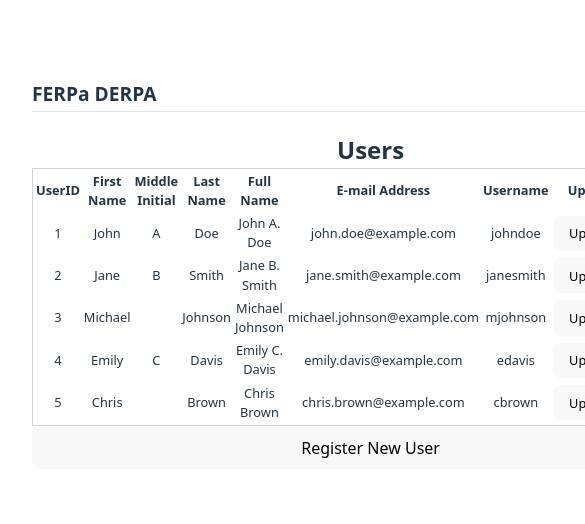
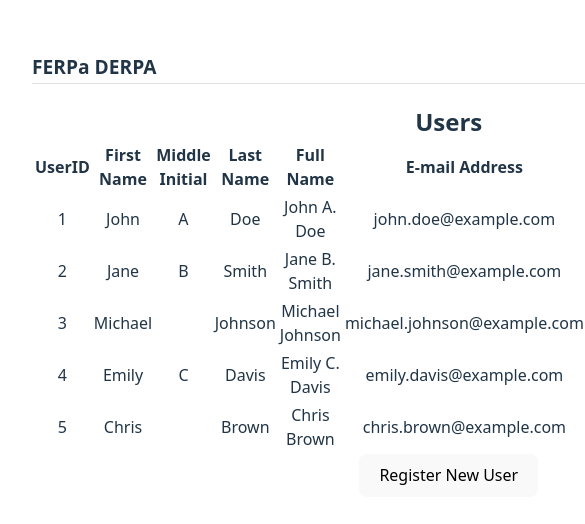
Before and after one commit to eapostol/merp-stack, a React (Vite) app in the folder client/: page /view-users in a window 390 px wide. Shown: the part 148-672 px from the top of the page, 585 px wide, since content can reach past the window. Built offline with nearby package versions, Linux system fonts and the light colour scheme.

Commit message:
feat: implement device and screen detection to ensure mobile view uses cards

```diff
--- a/client/src/components/ViewUsersTest.tsx
+++ b/client/src/components/ViewUsersTest.tsx
@@ -1,9 +1,20 @@
-import { Table, Button, Container, Title, Center, useMantineTheme } from '@mantine/core';
+import { Table, Button, Container, Title, Center, Card, Image, Text, Group, useMantineTheme } from '@mantine/core';
+import { useMediaQuery } from '@mantine/hooks';
+import { isMobile as isMobileDevice, isTablet } from 'react-device-detect'; // Import device detection
 
 const ViewUsersTest = () => {
   const theme = useMantineTheme(); // Access Mantine's theme for breakpoints
+  const isMobileScreen = useMediaQuery(`(max-width: ${theme.breakpoints.sm}px)`); // Check if the screen is mobile-sized
+  const isMobile = isMobileScreen || isMobileDevice || isTablet; // Combine media query and device detection
 
-    // Mock data for the table
+  console.log('Theme Breakpoints:', theme.breakpoints);
+  console.log('Current Screen Width:', window.innerWidth);
+  console.log('Is Mobile Screen:', isMobileScreen);
+  console.log('Is Mobile Device:', isMobileDevice);
+  console.log('Is Tablet:', isTablet);
+  console.log('Is Mobile:', isMobile);
+
+  // Mock data for the table/cards
   const mockUsers = [
     {
       userId: '1',
@@ -54,26 +65,66 @@ const ViewUsersTest = () => {
 
   return (
     <Container size="lg" py="md">
+      {/* Title */}
       <Title order={2} mb="lg" style={{ textAlign: 'center' }}>
         Users
       </Title>
-            {/* Table */}
-            <Table
-                striped
-                highlightOnHover
 
-                // If 'withBorder' is not supported, consider using 'sx' for custom border styling
-                withColumnBorders
-                style={{
-                    border: '1px solid',
-                    borderColor: theme.colors.gray[4],
-                    tableLayout: 'auto',
-                    fontSize: '0.8rem', // Default font size
-                    [`@media (maxWidth: ${theme.breakpoints.sm})`]: {
-                      fontSize: '0.7rem', // Smaller font size for small screens
-                    },
-                  }}
-            >
+      {/* Responsive Display */}
+      {isMobile ? (
+        // Display Cards for Mobile and Tablet
+        <div style={{ display: 'grid', gap: '1rem' }}>
+          {mockUsers.map((user) => (
+            <Card key={user.userId} shadow="sm" padding="lg" radius="md" withBorder>
+              {/* Random Image */}
+              <Card.Section>
+                <Image
+                  src={`https://randomuser.me/api/portraits/men/${Math.floor(Math.random() * 100)}.jpg`}
+                  alt="Random User"
+                  height={160}
+                />
+              </Card.Section>
+
+              {/* Full Name */}
+              <Text fw={500} size="lg" mt="md" style={{ textAlign: 'left' }}>
+                {user.fullName}
+              </Text>
+
+              {/* User Details */}
+              <Text size="sm" mt="sm">
+                <strong>ID:</strong> {user.userId}
+              </Text>
+              <Text size="sm">
+                <strong>First Name:</strong> {user.firstName}
+              </Text>
+              <Text size="sm">
+                <strong>Middle Initial:</strong> {user.middleInitial || 'N/A'}
+              </Text>
+              <Text size="sm">
+                <strong>Last Name:</strong> {user.lastName}
+              </Text>
+              <Text size="sm">
+                <strong>Email:</strong> {user.email}
+              </Text>
+              <Text size="sm">
+                <strong>Username:</strong> {user.username}
+              </Text>
+
+              {/* Action Buttons */}
+              <Group mt="md" align="center">
+                <Button variant="outline" color="blue" size="xs">
+                  Update
+                </Button>
+                <Button variant="outline" color="red" size="xs">
+                  Delete
+                </Button>
+              </Group>
+            </Card>
+          ))}
+        </div>
+      ) : (
+        // Display Table for Desktop and Large Screens
+        <Table striped highlightOnHover withRowBorders withColumnBorders>
           <thead>
             <tr>
               <th>UserID</th>
@@ -111,17 +162,11 @@ const ViewUsersTest = () => {
             ))}
           </tbody>
         </Table>
+      )}
 
       {/* Register New User Button */}
       <Center mt="lg">
-                <Button
-                    variant="filled"
-                    color="green"
-                    size="md"
-                    style={{
-                        width: '100%', // Example style
-                      }}
-                >
+        <Button variant="filled" color="green" size="md">
           Register New User
         </Button>
       </Center>
```
Lines whose indentation alone changed are shown as unchanged.
